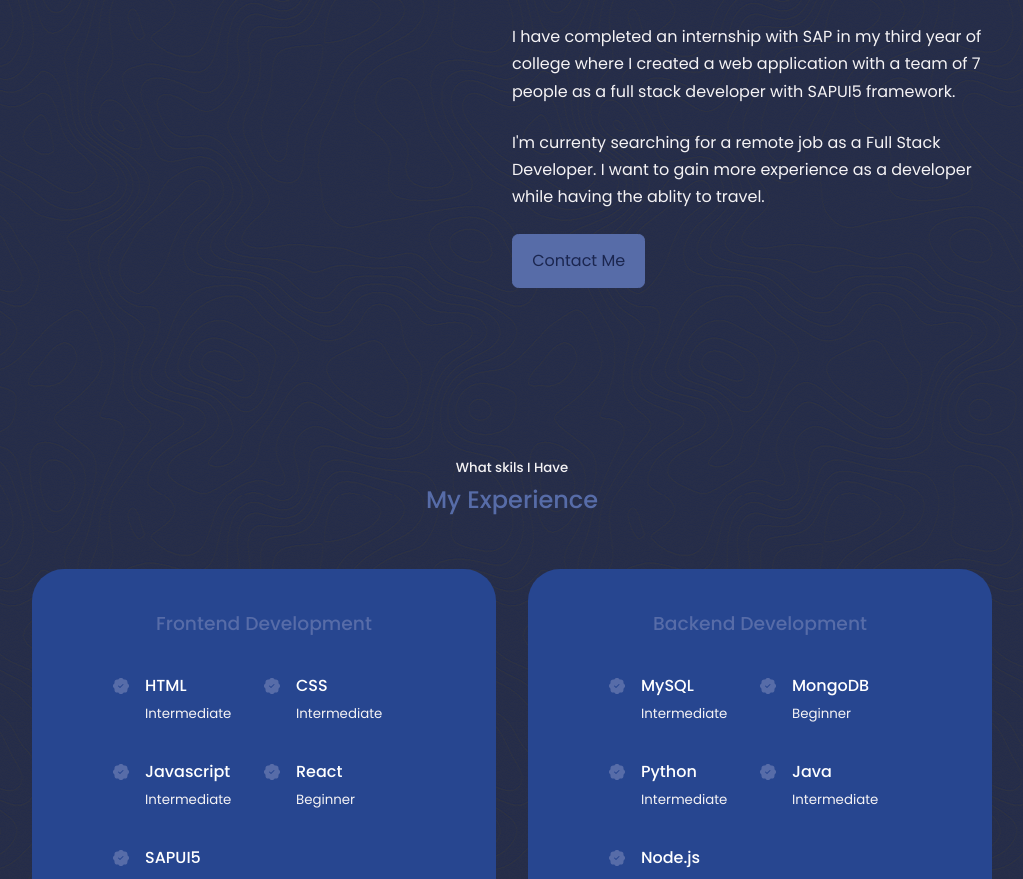
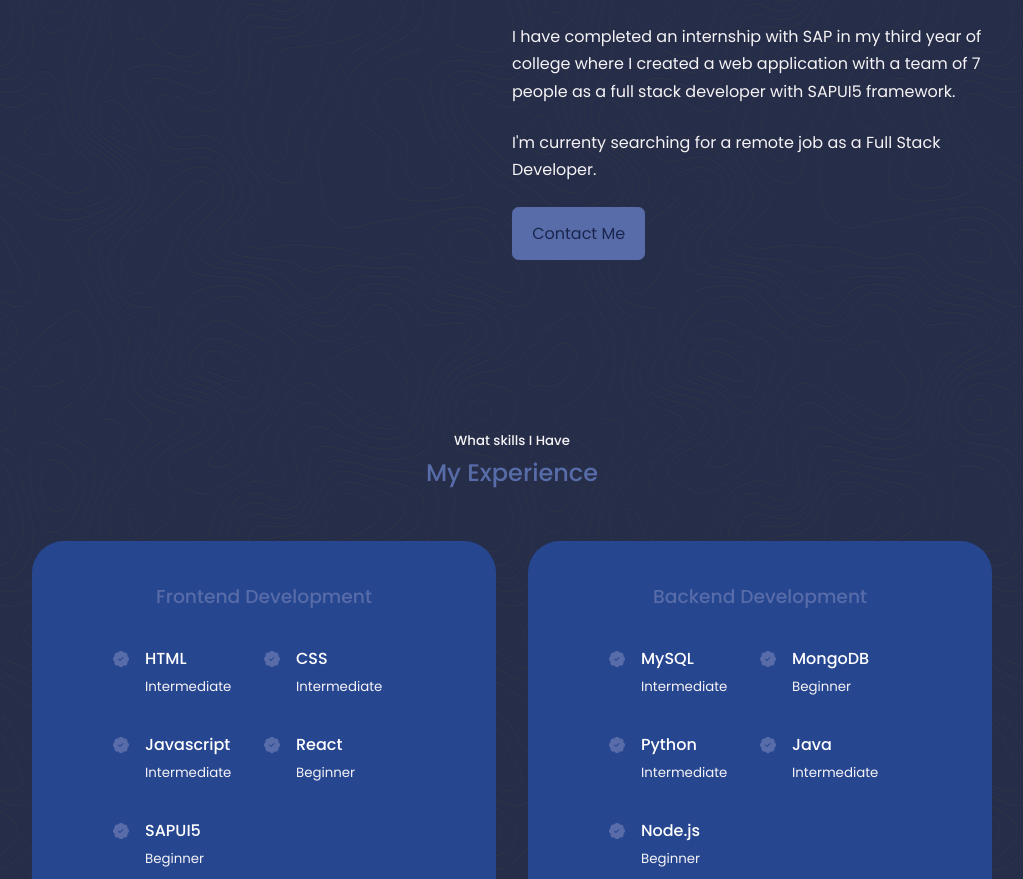
Before and after one commit to JHughes135/PortfolioSite, a React (Create React App) app: page / in a window 1280 px wide. Shown: the part 2000-2879 px from the top of the page, without its empty margins (128-1151 px from the left). Built offline with nearby package versions, Linux system fonts and the light colour scheme.

Commit message:
Corrected typo

```diff
--- a/src/components/about/About.jsx
+++ b/src/components/about/About.jsx
@@ -60,7 +60,7 @@ const About = () => {
         </p>
           <p>
 
-            I'm currenty searching for a remote job as a Full Stack Developer. I want to gain more experience as a developer while having the ablity to travel.
+            I'm currenty searching for a remote job as a Full Stack Developer.
 
         </p>
         <a href='#contact' className='btn btn-primary'>Contact Me</a>
--- a/src/components/experience/Experience.jsx
+++ b/src/components/experience/Experience.jsx
@@ -5,7 +5,7 @@ import {BsFillPatchCheckFill} from 'react-icons/bs'
 const Experience = () => {
   return (
     <section id='experience'>
-      <h5>What skils I Have</h5>
+      <h5>What skills I Have</h5>
       <h2>My Experience</h2>
 
       <div className='container experience__container'>
```
